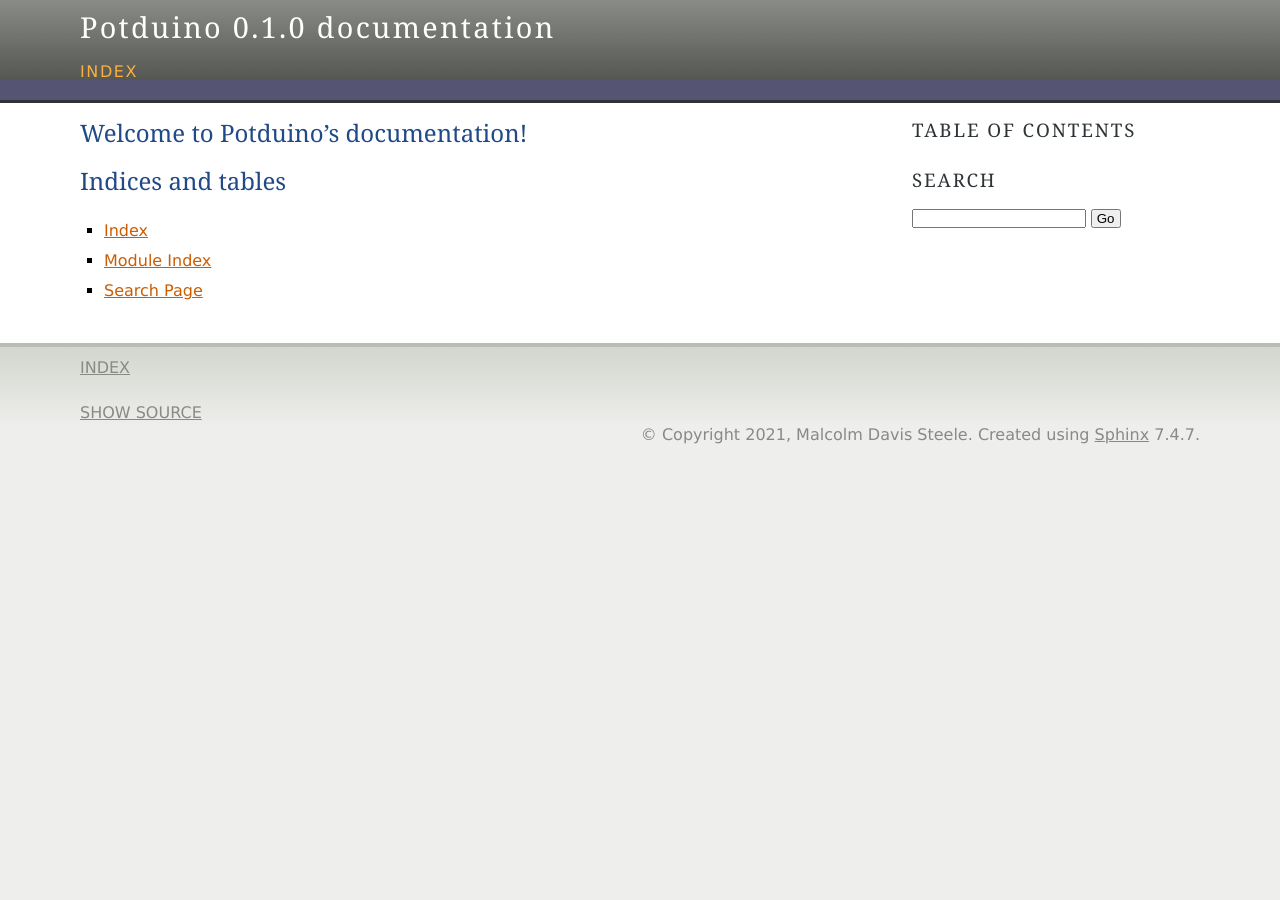
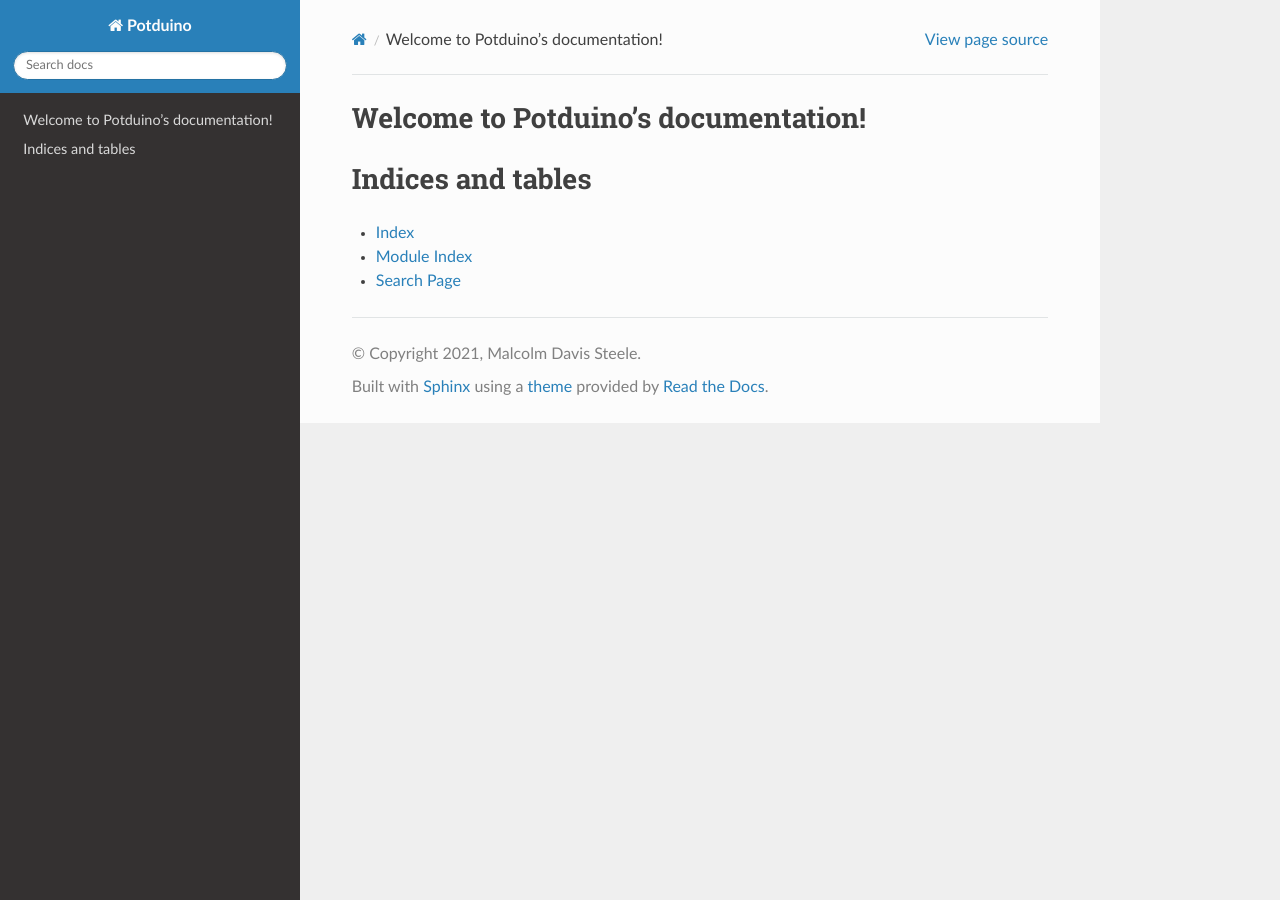
Before and after one commit to malkam03/potduino, a Sphinx documentation site: the page built from docs/source/index.rst, in a window 1280 px wide. Built offline with Sphinx 7.4.7 and the Read the Docs theme 2.0.0, drawn with Linux system fonts in a browser that asks for light colours; pages that are not in the unit, such as notebooks, are missing from menus.

Commit message:
Fix build

```diff
--- a/ci-requirements.txt
+++ b/ci-requirements.txt
@@ -5,3 +5,4 @@ flake8==3.9.2
 Sphinx==4.0.2
 myst-parser==0.15.1
 recommonmark==0.7.1
+sphinx-rtd-theme==0.5.2
--- a/docs/source/conf.py
+++ b/docs/source/conf.py
@@ -52,7 +52,7 @@ exclude_patterns = ['_build', 'Thumbs.db', '.DS_Store']
 # The theme to use for HTML and HTML Help pages.  See the documentation for
 # a list of builtin themes.
 #
-html_theme = 'agogo'
+html_theme = 'sphinx_rtd_theme'
 
 # Add any paths that contain custom static files (such as style sheets) here,
 # relative to this directory. They are copied after the builtin static files,
```
Also changed, not shown: 1 other file.
